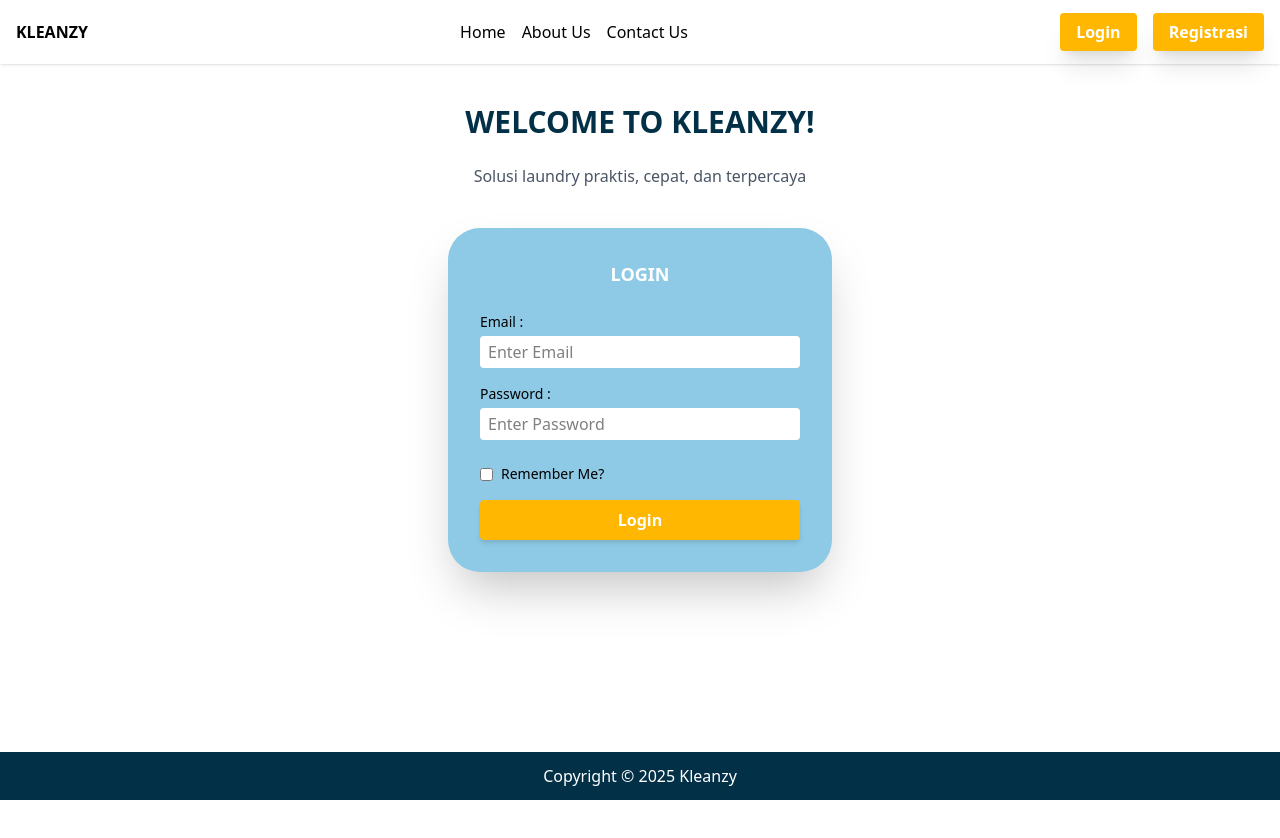
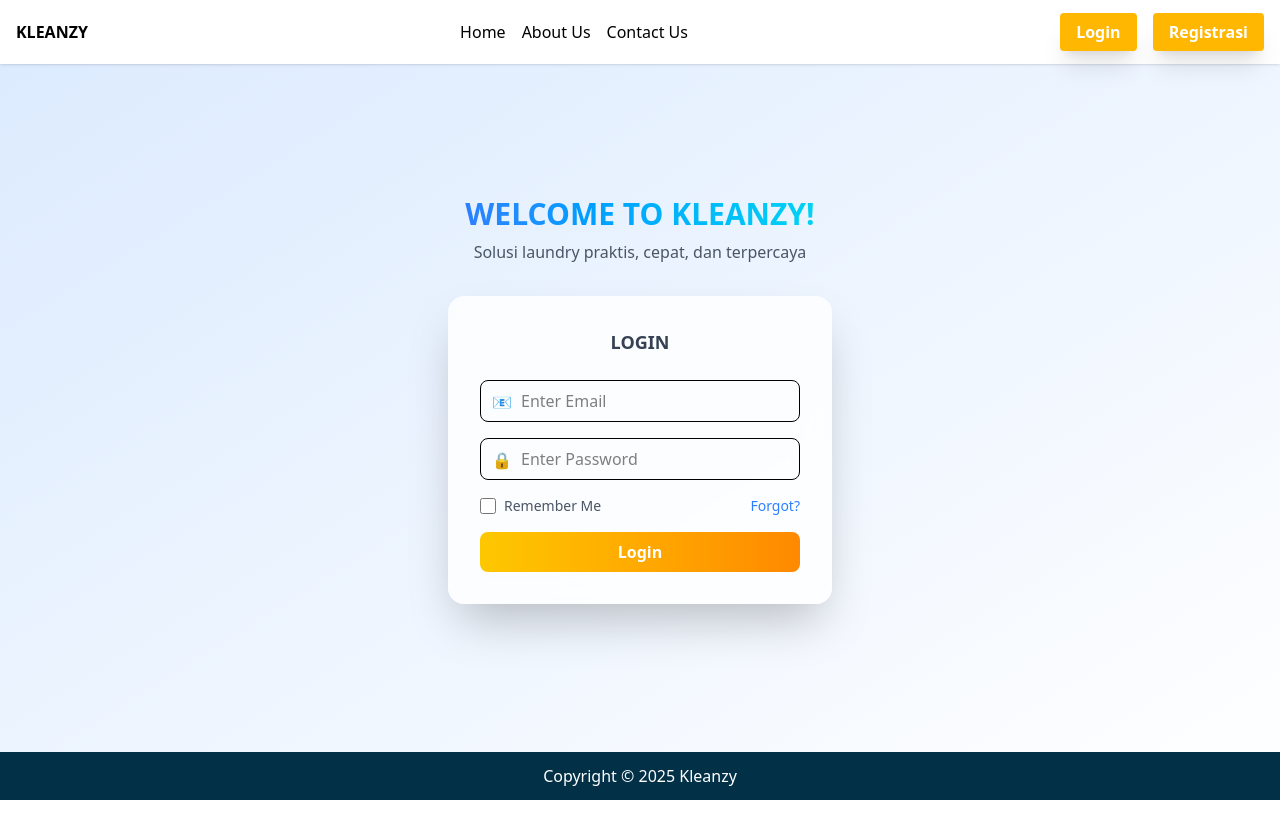
Before and after one commit to SophyLatifah/Project-DT, a React (Vite) app in the folder my-app/: page /login in a window 1280 px wide. Shown: the top 838 px of the page. Built offline with nearby package versions, Linux system fonts and the light colour scheme.

Commit message:
masukin data order

```diff
--- a/my-app/src/components/Sidebar.jsx
+++ b/my-app/src/components/Sidebar.jsx
@@ -15,7 +15,7 @@ export default function Sidebar() {
           Tracking
         </Link>
         <div className="mt-auto flex flex-col justify-between">
-        <Link to="/" className="text-white hover:font-bold py-3 text-center bg-[#FFB701] font-semibold rounded hover:bg-yellow-500 transition-colors shadow-xl block">
+        <Link to="/" className="text-white hover:font-bold py-3 text-center bg-[#FFB701] font-semibold rounded-4xl hover:bg-yellow-500 transition-colors shadow-xl block">
           Logout
         </Link>
         </div>
--- a/my-app/src/pages/Login.jsx
+++ b/my-app/src/pages/Login.jsx
@@ -1,3 +1,94 @@
+// import { useNavigate } from "react-router-dom";
+// import { useState } from "react";
+
+// export default function Login() {
+//   const Navigate = useNavigate();
+//   const [email, setEmail] = useState("");
+//   const [password, setPassword] = useState("");
+//   const [error, setError] = useState("");
+
+//   const handleLogin = async (e) => {
+//     e.preventDefault(); // biar form nggak refresh halaman
+
+//   try {
+//     const res = await fetch("http://localhost:5000/api/auth/login", {
+//       method: "POST",
+//       headers: {
+//         "Content-Type": "application/json",
+//       },
+//       body: JSON.stringify({ email, password }),
+//     });
+
+//     const data = await res.json();
+
+//     if (!res.ok) {
+//       setError(data.message || "Login failed");
+//       return;
+//     }
+
+//     // Simpan token di localStorage
+//     localStorage.setItem("token", data.token);
+//     localStorage.setItem("username", data.user.username);
+
+//     Navigate("/dashboard");
+//   } catch (err) {
+//     setError("An error occurred. Please try again.");
+//     console.error("Login error:", err);
+//   }
+//   };
+
+//   return (
+//     <div>
+//       <section className="mt-16 pt-10 flex-grow flex justify-center flex-col space-y-4 px-10">
+//         <h1 className="text-3xl font-bold text-center text-[#023047] ">WELCOME TO KLEANZY!</h1>
+//         <p className="mt-2 text-center text-gray-600">Solusi laundry praktis, cepat, dan terpercaya</p>
+//       </section>
+
+//       {/* Login Form */}
+//       <div className="bg-[#8ECAE6] mx-auto mt-10 p-8 w-96 rounded-4xl shadow-2xl">
+//         <h2 className="text-center font-bold text-lg mb-6 text-white">LOGIN</h2>
+//         <form onSubmit={handleLogin}>
+//           {error && (<p className="text-red-500 text-sm mb-4">{error}</p>)}
+//           <div className="mb-4">
+//             <label className="block text-sm mb-1">Email :</label>
+//             <div className="flex bg-white items-center rounded px-2 py-1">
+//               <input
+//                 type="email"
+//                 className="flex-grow outline-none"
+//                 placeholder="Enter Email"
+//                 value={email}
+//                 onChange={(e) => setEmail(e.target.value)}
+//                 required />
+//             </div>
+//           </div>
+//           <div className="mb-6">
+//             <label className="block text-sm mb-1">Password :</label>
+//             <div className="flex bg-white items-center rounded px-2 py-1">
+//               <input
+//               type="password"
+//               className="flex-grow outline-none"
+//               placeholder="Enter Password"
+//               value={password}
+//               onChange={(e) => setPassword(e.target.value)}
+//               required
+//               />
+//             </div>
+//           </div>
+//           <div className="mb-4 flex items-center">
+//             <input type="checkbox" id="remember" className="mr-2"/>
+//             <label htmlFor="remember" className="text-sm">Remember Me?</label>
+//           </div>
+//           <button
+//             type="submit"
+//             className="bg-[#FFB701] w-full py-2 rounded text-white font-semibold hover:bg-yellow-500 transition-colors shadow-md">
+//               Login
+//               </button>
+//         </form>
+//       </div>
+//     </div>
+//    );
+//   }
+
 import { useNavigate } from "react-router-dom";
 import { useState } from "react";
 
@@ -8,28 +99,22 @@ export default function Login() {
   const [error, setError] = useState("");
 
   const handleLogin = async (e) => {
-    e.preventDefault(); // biar form nggak refresh halaman
-
+    e.preventDefault();
     try {
       const res = await fetch("http://localhost:5000/api/auth/login", {
         method: "POST",
-      headers: {
-        "Content-Type": "application/json",
-      },
+        headers: { "Content-Type": "application/json" },
         body: JSON.stringify({ email, password }),
       });
 
       const data = await res.json();
-
       if (!res.ok) {
         setError(data.message || "Login failed");
         return;
       }
 
-    // Simpan token di localStorage
       localStorage.setItem("token", data.token);
       localStorage.setItem("username", data.user.username);
-
       Navigate("/dashboard");
     } catch (err) {
       setError("An error occurred. Please try again.");
@@ -38,49 +123,67 @@ export default function Login() {
   };
 
   return (
-    <div>
-      <section className="mt-16 pt-10 flex-grow flex justify-center flex-col space-y-4 px-10">
-        <h1 className="text-3xl font-bold text-center text-[#023047] ">WELCOME TO KLEANZY!</h1>
-        <p className="mt-2 text-center text-gray-600">Solusi laundry praktis, cepat, dan terpercaya</p>
+    <div className="flex flex-col items-center justify-center min-h-screen bg-gradient-to-br from-blue-100 to-white">
+      {/* Header */}
+      <section className="text-center mb-8">
+        <h1 className="text-3xl font-extrabold text-transparent bg-clip-text bg-gradient-to-r from-blue-500 to-cyan-400">
+          WELCOME TO KLEANZY!
+        </h1>
+        <p className="mt-2 text-gray-600">
+          Solusi laundry praktis, cepat, dan terpercaya
+        </p>
       </section>
 
-      {/* Login Form */}
-      <div className="bg-[#8ECAE6] mx-auto mt-10 p-8 w-96 rounded-4xl shadow-2xl">
-        <h2 className="text-center font-bold text-lg mb-6 text-white">LOGIN</h2>
-        <form onSubmit={handleLogin}>
-          {error && (<p className="text-red-500 text-sm mb-4">{error}</p>)}
-          <div className="mb-4">
-            <label className="block text-sm mb-1">Email :</label>
-            <div className="flex bg-white items-center rounded px-2 py-1">
+      {/* Login Card */}
+      <div className="bg-white/80 backdrop-blur-lg mx-auto p-8 w-96 rounded-2xl shadow-2xl">
+        <h2 className="text-center font-bold text-lg mb-6 text-gray-700">
+          LOGIN
+        </h2>
+        <form onSubmit={handleLogin} className="space-y-4">
+          {error && <p className="text-red-500 text-sm mb-4">{error}</p>}
+
+          {/* Email Input */}
+          <div className="relative">
             <input
               type="email"
-                className="flex-grow outline-none"
               placeholder="Enter Email"
               value={email}
               onChange={(e) => setEmail(e.target.value)}
-                required />
+              required
+              className="w-full pl-10 pr-4 py-2 border rounded-lg focus:ring-2 focus:ring-blue-400 outline-none"
+            />
+            <span className="absolute left-3 top-2.5 text-gray-400">📧</span>
           </div>
-          </div>
-          <div className="mb-6">
-            <label className="block text-sm mb-1">Password :</label>
-            <div className="flex bg-white items-center rounded px-2 py-1">
+
+          {/* Password Input */}
+          <div className="relative">
             <input
               type="password"
-              className="flex-grow outline-none"
               placeholder="Enter Password"
               value={password}
               onChange={(e) => setPassword(e.target.value)}
               required
+              className="w-full pl-10 pr-4 py-2 border rounded-lg focus:ring-2 focus:ring-blue-400 outline-none"
             />
+            <span className="absolute left-3 top-2.5 text-gray-400">🔒</span>
           </div>
+
+          {/* Remember Me */}
+          <div className="flex items-center justify-between text-sm">
+            <label className="flex items-center gap-2 text-gray-600">
+              <input type="checkbox" className="w-4 h-4 text-blue-500 rounded" />
+              Remember Me
+            </label>
+            <a href="#" className="text-blue-500 hover:underline">
+              Forgot?
+            </a>
           </div>
-          <div className="mb-4 flex items-center">
-            <input type="checkbox" id="remember" className="mr-2"/>
-            <label htmlFor="remember" className="text-sm">Remember Me?</label>
-          </div>
+
+          {/* Button */}
           <button
             type="submit"
-            className="bg-[#FFB701] w-full py-2 rounded text-white font-semibold hover:bg-yellow-500 transition-colors shadow-md">
+            className="w-full py-2 bg-gradient-to-r from-yellow-400 to-orange-400 text-white font-semibold rounded-lg hover:shadow-lg transition"
+          >
             Login
           </button>
         </form>
--- a/my-app/src/pages/Register.jsx
+++ b/my-app/src/pages/Register.jsx
@@ -1,3 +1,128 @@
+// import { useState } from "react";
+// import { useNavigate } from "react-router-dom";
+
+// export default function Register() {
+//   const navigate = useNavigate();
+//   const [username, setUsername] = useState("");
+//   const [email, setEmail] = useState("");
+//   const [password, setPassword] = useState("");
+//   const [error, setError] = useState("");
+//   const [success, setSuccess] = useState("");
+
+//   const handleRegister = async (e) => {
+//     e.preventDefault();
+
+//     if (!username || !email || !password) {
+//       setError("Please fill in all required fields.");
+//       return;
+//     }
+
+//     const data = {
+//       username,
+//       email,
+//       password,
+//     };
+
+//     try {
+//       const res = await fetch("http://localhost:5000/api/auth/register", {
+//         method: "POST",
+//         headers: {
+//           "Content-Type": "application/json",
+//         },
+//         body: JSON.stringify(data),
+//       });
+
+//       const result = await res.json();
+//       if (!result) {
+//         setError(data.message || "Register failed");
+//         return;
+//       }
+
+//       setSuccess("Register berhasil! Silakan login 🚀");
+//       setError("");
+
+//       // Redirect ke halaman login setelah 2 detik
+//       setTimeout(() => navigate("/login"), 2000);
+//     } catch (err) {
+//       setError("An error occurred. Please try again.");
+//       console.error("Register error:", err);
+//     }
+//   };
+
+//   return (
+//     <div>
+//       <section className="mt-16 pt-10 flex-grow flex justify-center flex-col space-y-4 px-10">
+//         <h1 className="text-3xl font-bold text-center text-[#023047] ">
+//           REGISTER ACCOUNT
+//         </h1>
+//         <p className="mt-2 text-center text-gray-600">
+//           Daftar dulu disini ya.... biar bisa login ke dashboard Kleanzy!
+//         </p>
+//       </section>
+
+//       {/* Register Form */}
+//       <div className="bg-[#8ECAE6] mx-auto mt-10 p-8 w-96 rounded-4xl shadow-2xl">
+//         <h2 className="text-center font-bold text-lg mb-6 text-white">
+//           REGISTRASI
+//         </h2>
+//         <form onSubmit={handleRegister}>
+//           {error && <p className="text-red-500 text-sm mb-4">{error}</p>}
+//           {success && <p className="text-green-500 text-sm mb-4">{success}</p>}
+
+//           <div className="mb-4">
+//             <label className="block text-sm mb-1">Username :</label>
+//             <div className="flex bg-white items-center rounded px-2 py-1">
+//               <input
+//                 type="text"
+//                 className="flex-grow outline-none"
+//                 placeholder="Enter Username"
+//                 value={username}
+//                 onChange={(e) => setUsername(e.target.value)}
+//                 required
+//               />
+//             </div>
+//           </div>
+
+//           <div className="mb-4">
+//             <label className="block text-sm mb-1">Email :</label>
+//             <div className="flex bg-white items-center rounded px-2 py-1">
+//               <input
+//                 type="email"
+//                 className="flex-grow outline-none"
+//                 placeholder="Enter Email"
+//                 value={email}
+//                 onChange={(e) => setEmail(e.target.value)}
+//                 required
+//               />
+//             </div>
+//           </div>
+
+//           <div className="mb-6">
+//             <label className="block text-sm mb-1">Password :</label>
+//             <div className="flex bg-white items-center rounded px-2 py-1">
+//               <input
+//                 type="password"
+//                 className="flex-grow outline-none"
+//                 placeholder="Enter Password"
+//                 value={password}
+//                 onChange={(e) => setPassword(e.target.value)}
+//                 required
+//               />
+//             </div>
+//           </div>
+
+//           <button
+//             type="submit"
+//             className="bg-[#FFB701] w-full py-2 rounded-lg text-white font-semibold hover:bg-yellow-500 transition-colors shadow-md"
+//           >
+//             Register
+//           </button>
+//         </form>
+//       </div>
+//     </div>
+//   );
+// }
+
 import { useState } from "react";
 import { useNavigate } from "react-router-dom";
 
@@ -17,18 +142,12 @@ export default function Register() {
       return;
     }
 
-    const data = {
-      username,
-      email,
-      password,
-    };
+    const data = { username, email, password };
 
     try {
       const res = await fetch("http://localhost:5000/api/auth/register", {
         method: "POST",
-        headers: {
-          "Content-Type": "application/json",
-        },
+        headers: { "Content-Type": "application/json" },
         body: JSON.stringify(data),
       });
 
@@ -40,8 +159,6 @@ export default function Register() {
 
       setSuccess("Register berhasil! Silakan login 🚀");
       setError("");
-
-      // Redirect ke halaman login setelah 2 detik
       setTimeout(() => navigate("/login"), 2000);
     } catch (err) {
       setError("An error occurred. Please try again.");
@@ -50,70 +167,62 @@ export default function Register() {
   };
 
   return (
-    <div>
-      <section className="mt-16 pt-10 flex-grow flex justify-center flex-col space-y-4 px-10">
-        <h1 className="text-3xl font-bold text-center text-[#023047] ">
-          REGISTER ACCOUNT
+    <div className="flex flex-col items-center justify-center min-h-screen bg-gradient-to-br from-blue-100 to-white">
+      <h1 className="text-3xl font-extrabold text-transparent bg-clip-text bg-gradient-to-r from-blue-500 to-cyan-400 mb-2">
+        CREATE YOUR ACCOUNT
       </h1>
-        <p className="mt-2 text-center text-gray-600">
-          Daftar dulu disini ya.... biar bisa login ke dashboard Kleanzy!
+      <p className="text-gray-600 mb-8">
+        Daftar dulu biar bisa login ke dashboard Kleanzy!
       </p>
-      </section>
 
-      {/* Register Form */}
-      <div className="bg-[#8ECAE6] mx-auto mt-10 p-8 w-96 rounded-4xl shadow-2xl">
-        <h2 className="text-center font-bold text-lg mb-6 text-white">
+      <div className="bg-white/80 backdrop-blur-lg p-8 rounded-2xl shadow-xl w-96">
+        <h2 className="text-xl font-semibold text-center mb-6 text-gray-700">
           REGISTRASI
         </h2>
-        <form onSubmit={handleRegister}>
+
         {error && <p className="text-red-500 text-sm mb-4">{error}</p>}
         {success && <p className="text-green-500 text-sm mb-4">{success}</p>}
 
-          <div className="mb-4">
-            <label className="block text-sm mb-1">Username :</label>
-            <div className="flex bg-white items-center rounded px-2 py-1">
+        <form onSubmit={handleRegister} className="space-y-4">
+          <div className="relative">
             <input
               type="text"
-                className="flex-grow outline-none"
               placeholder="Enter Username"
+              className="w-full pl-10 pr-4 py-2 border rounded-lg focus:ring-2 focus:ring-blue-400"
               value={username}
               onChange={(e) => setUsername(e.target.value)}
               required
             />
-            </div>
+            <span className="absolute left-3 top-2.5 text-gray-400">👤</span>
           </div>
 
-          <div className="mb-4">
-            <label className="block text-sm mb-1">Email :</label>
-            <div className="flex bg-white items-center rounded px-2 py-1">
+          <div className="relative">
             <input
               type="email"
-                className="flex-grow outline-none"
               placeholder="Enter Email"
+              className="w-full pl-10 pr-4 py-2 border rounded-lg focus:ring-2 focus:ring-blue-400"
               value={email}
               onChange={(e) => setEmail(e.target.value)}
               required
             />
-            </div>
+            <span className="absolute left-3 top-2.5 text-gray-400">📧</span>
           </div>
 
-          <div className="mb-6">
-            <label className="block text-sm mb-1">Password :</label>
-            <div className="flex bg-white items-center rounded px-2 py-1">
+          <div className="relative">
             <input
               type="password"
-                className="flex-grow outline-none"
               placeholder="Enter Password"
+              className="w-full pl-10 pr-4 py-2 border rounded-lg focus:ring-2 focus:ring-blue-400"
               value={password}
               onChange={(e) => setPassword(e.target.value)}
               required
             />
-            </div>
+            <span className="absolute left-3 top-2.5 text-gray-400">🔒</span>
           </div>
 
           <button
             type="submit"
-            className="bg-[#FFB701] w-full py-2 rounded-lg text-white font-semibold hover:bg-yellow-500 transition-colors shadow-md"
+            className="w-full py-2 bg-gradient-to-r from-yellow-400 to-orange-400 text-white font-semibold rounded-lg hover:shadow-lg transition"
           >
             Register
           </button>
```
Also changed, not shown: my-app/src/pages/admin/Dashboard.jsx (+6 -6 lines), my-app/src/pages/admin/Order.jsx (+68 -26 lines), 2 other files (tests, documents, lock files or other folders). Lines whose indentation alone changed are shown as unchanged.
